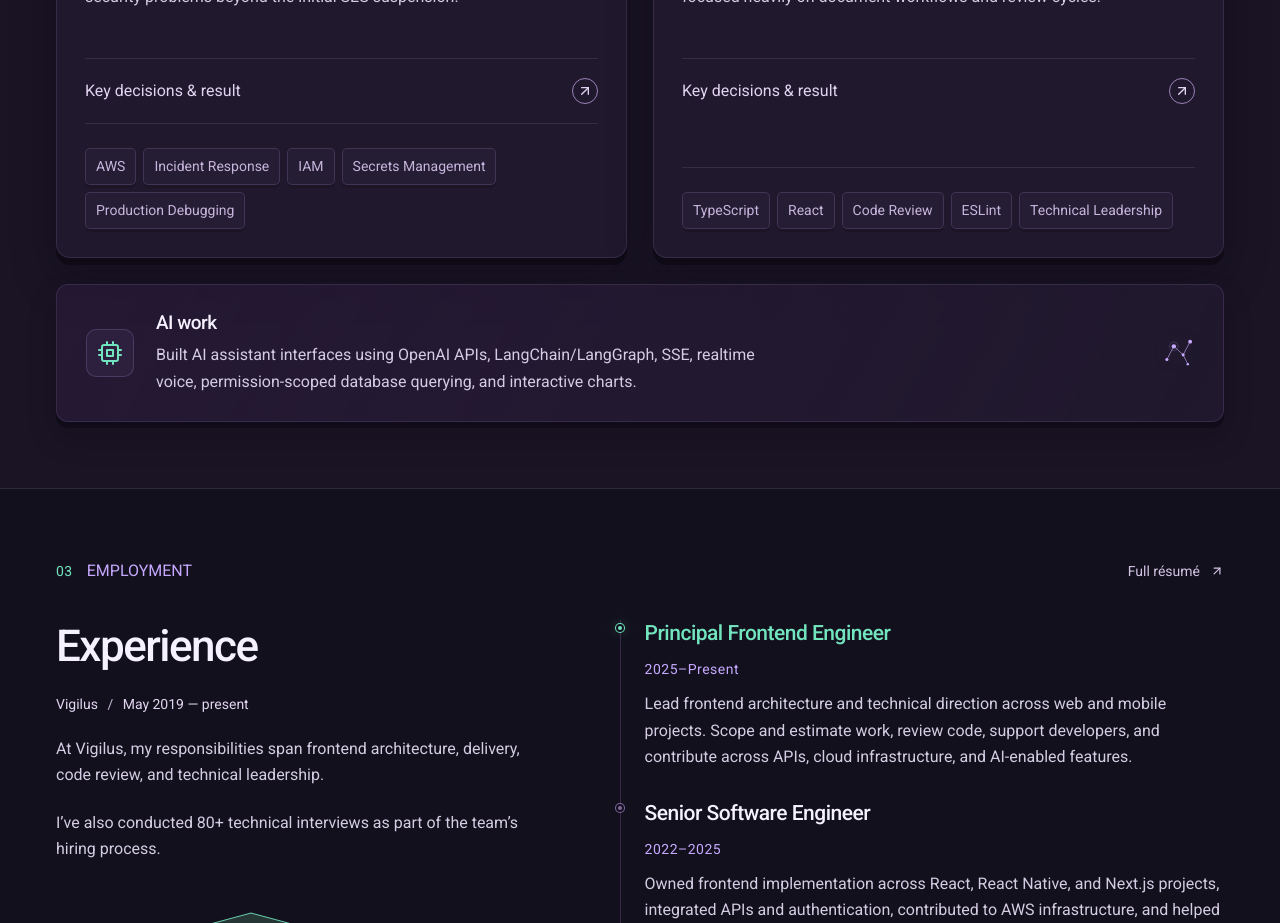
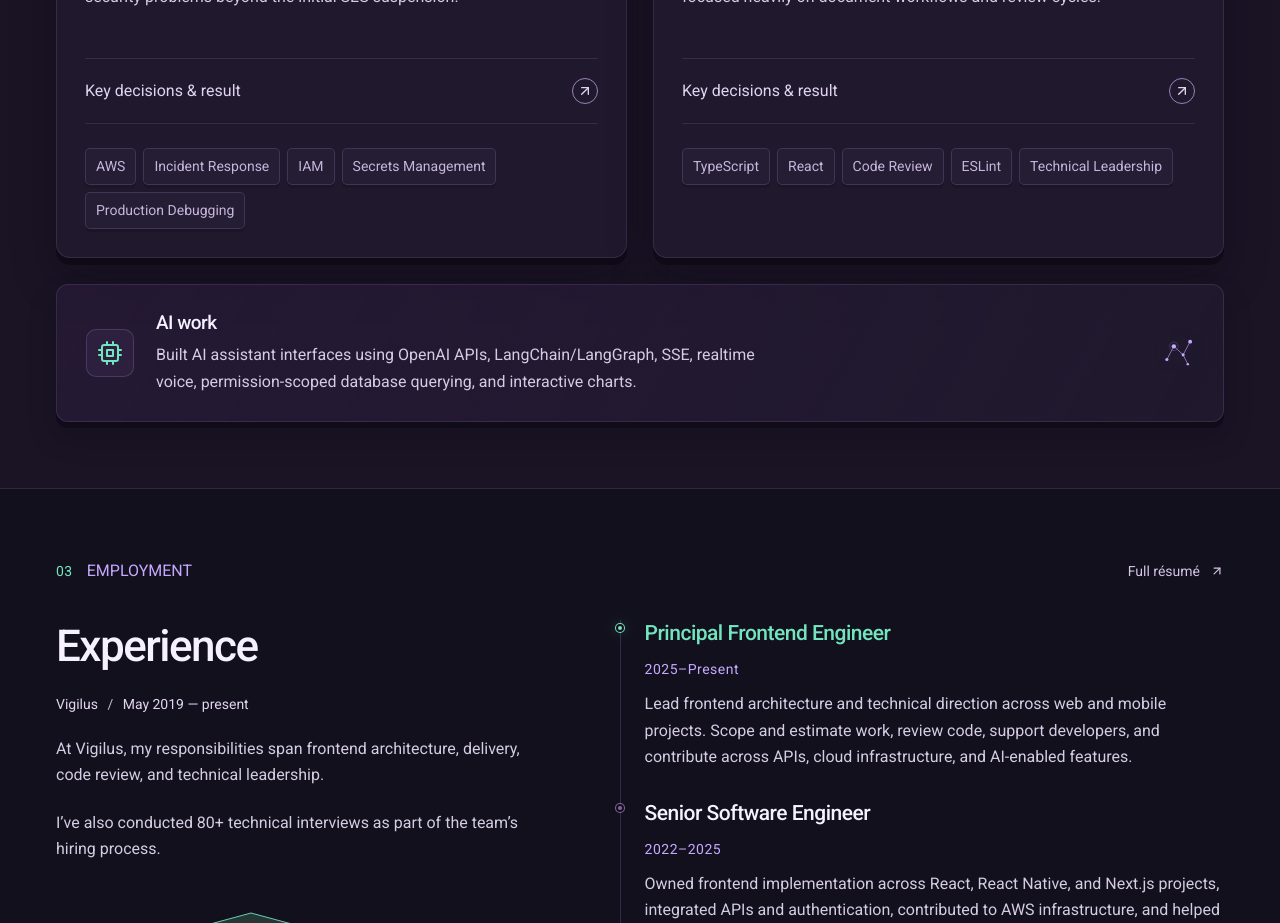
Before and after one commit to Datki11/portfolio-site, a Next.js app: page / in a window 1280 px wide. Shown: the part 3120-4043 px from the top of the page. Built offline with nearby package versions, Linux system fonts and the light colour scheme.

Commit message:
Place equal-height card spacing below tags

```diff
--- a/app/globals.css
+++ b/app/globals.css
@@ -2120,7 +2120,7 @@ h3 {
   color: var(--mint);
 }
 .project-story .tags {
-  margin-top: auto;
+  margin-bottom: auto;
   border-top: 1px solid var(--line);
   padding-top: 24px;
 }
```
